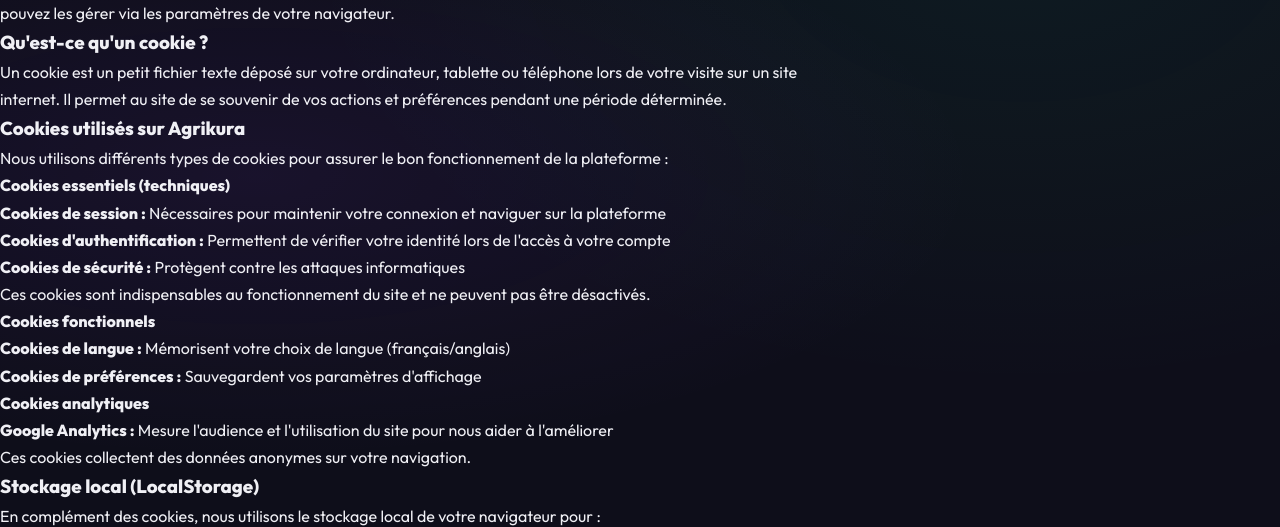
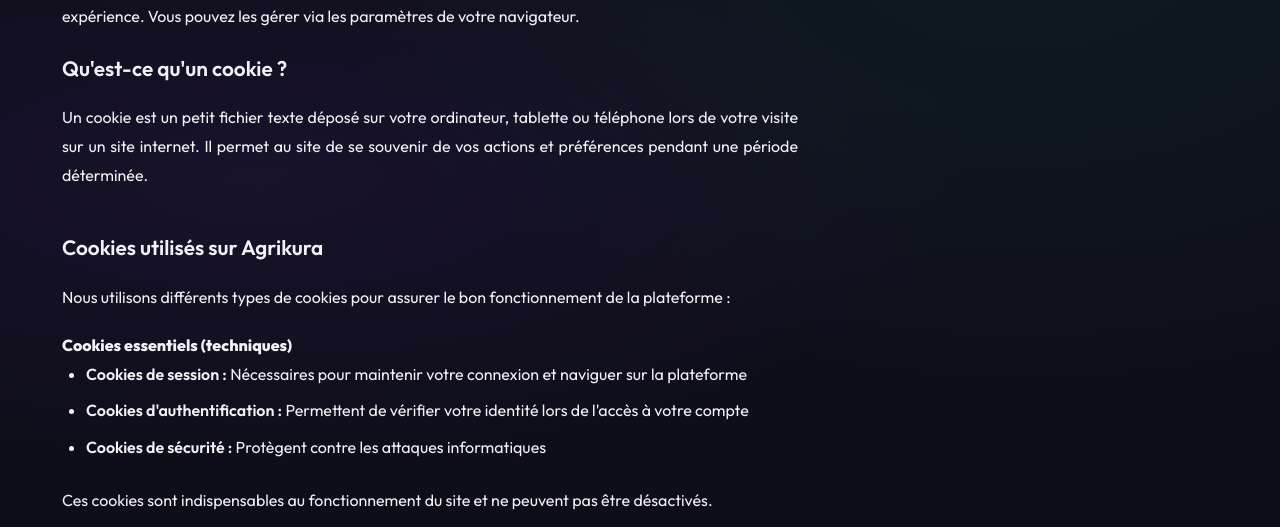
Before and after one commit to Chisrus/AGRIKURA-CI, a website built with Vite: page cookies.html in a window 1280 px wide. Shown: the part 224-751 px from the top of the page. Built offline with nearby package versions, Linux system fonts and the light colour scheme.

Commit message:
Force Vercel redeploy

```diff
--- a/cookies.html
+++ b/cookies.html
@@ -25,7 +25,7 @@
                 <p>Informations sur les cookies et le stockage local.</p>
             </div>
 
-            <div style="color: var(--text-secondary); line-height: 1.7;">
+            <div class="legal-content">
                 <p><strong>Résumé simplifié :</strong> Les cookies sont de petits fichiers stockés sur votre appareil pour améliorer votre expérience. Vous pouvez les gérer via les paramètres de votre navigateur.</p>
 
                 <h3 style="margin-top: 0;">Qu'est-ce qu'un cookie ?</h3>
--- a/style.css
+++ b/style.css
@@ -883,6 +883,43 @@ body {
     }
 }
 
+/* ==== PAGES LÉGALES ==== */
+.legal-content {
+    max-width: 800px;
+    margin: 0 auto;
+    padding: 0 2rem;
+    text-align: justify;
+    line-height: 1.8;
+}
+
+.legal-content h3 {
+    margin-top: 2.5rem;
+    margin-bottom: 1rem;
+    color: var(--text-color);
+    font-size: 1.3rem;
+    font-weight: 600;
+}
+
+.legal-content p {
+    margin-bottom: 1.2rem;
+    color: var(--text-secondary);
+}
+
+.legal-content ul {
+    margin-left: 1.5rem;
+    margin-bottom: 1.5rem;
+}
+
+.legal-content li {
+    margin-bottom: 0.5rem;
+    color: var(--text-secondary);
+}
+
+.legal-content strong {
+    color: var(--text-color);
+    font-weight: 600;
+}
+
 /* ==== ANIMATIONS ENTRÉE ==== */
 .project-card {
     opacity: 0;
```
Also changed, not shown: conditions-utilisation.html (+1 -1 lines), mentions-legales.html (+1 -1 lines), politique-confidentialite.html (+1 -1 lines).
